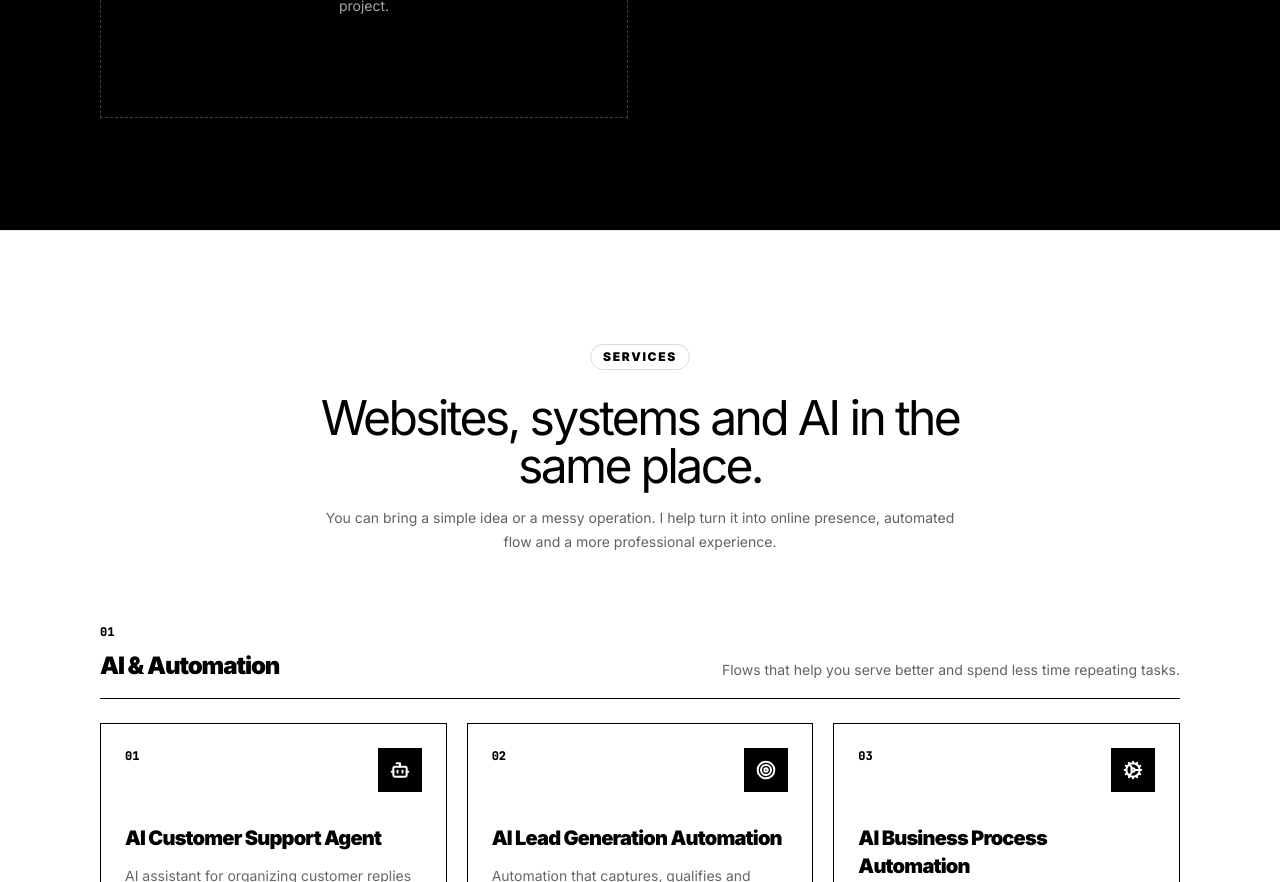
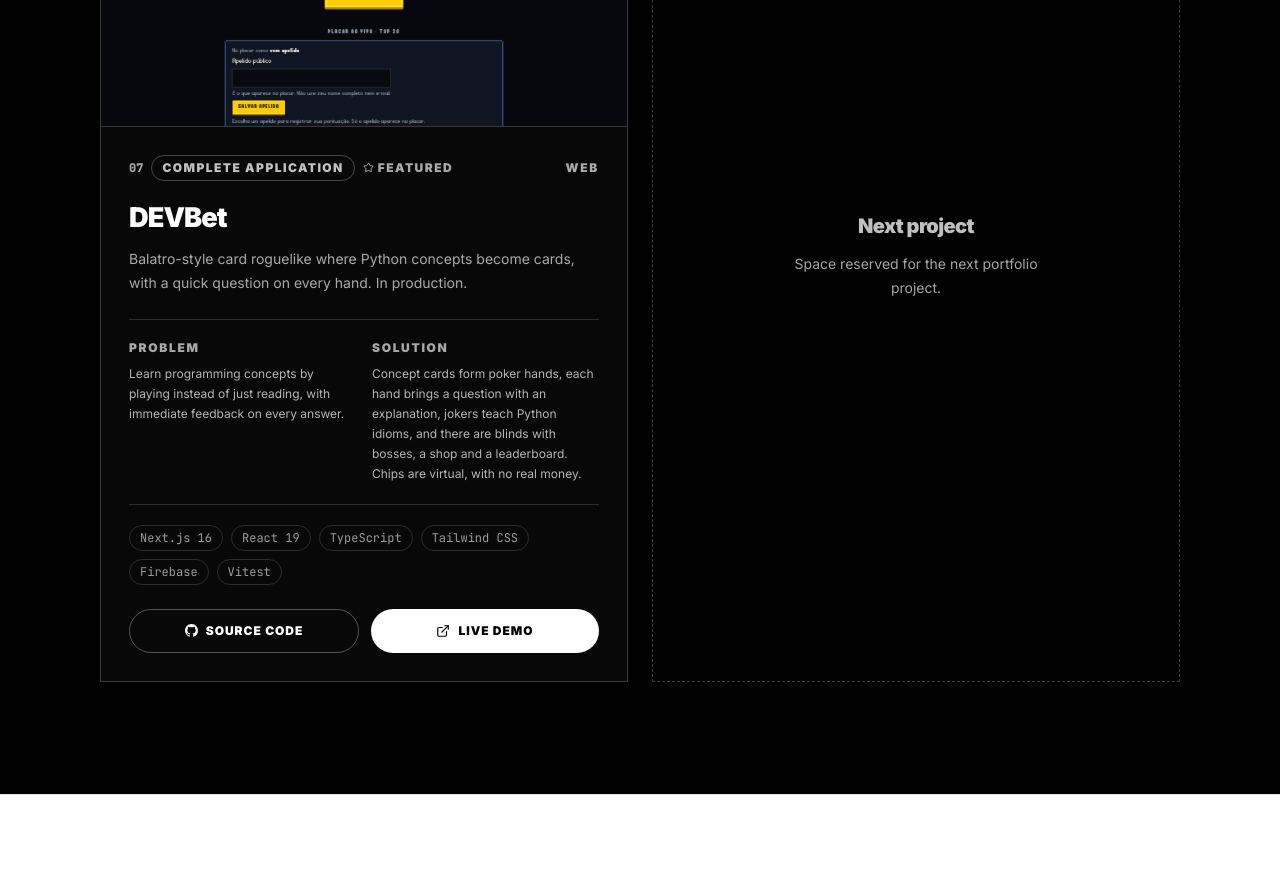
Before and after one commit to LipDev-sudo/Portifolio, a Next.js app: page / in a window 1280 px wide. Shown: the part 6440-7322 px from the top of the page. Built offline with nearby package versions, Linux system fonts and the light colour scheme; no server answers.

Commit message:
feat: adiciona o DEVBet ao portfólio (#11)

```diff
--- a/src/data/projects.ts
+++ b/src/data/projects.ts
@@ -151,6 +151,31 @@
     status: "complete",
   },
   {
+    id: "devbet",
+    title: "DEVBet",
+    title_en: "DEVBet",
+    description:
+      "Roguelike de cartas no estilo Balatro em que conceitos de Python viram cartas, com perguntas rápidas a cada mão. Em produção.",
+    description_en:
+      "Balatro-style card roguelike where Python concepts become cards, with a quick question on every hand. In production.",
+    problem:
+      "Aprender conceitos de programação jogando, em vez de apenas lendo, com feedback imediato a cada resposta.",
+    problem_en:
+      "Learn programming concepts by playing instead of just reading, with immediate feedback on every answer.",
+    solution:
+      "Cartas de conceitos formam mãos de pôquer, cada mão traz uma pergunta com explicação, jokers ensinam idiomas de Python, e há blinds com bosses, loja e placar de líderes. As fichas são virtuais, sem dinheiro real.",
+    solution_en:
+      "Concept cards form poker hands, each hand brings a question with an explanation, jokers teach Python idioms, and there are blinds with bosses, a shop and a leaderboard. Chips are virtual, with no real money.",
+    techs: ["Next.js 16", "React 19", "TypeScript", "Tailwind CSS", "Firebase", "Vitest"],
+    imageUrl: "/images/devbet-desktop.png",
+    githubUrl: "https://github.com/LipDev-sudo/DevBet",
+    liveUrl: "https://dev-bet-seven.vercel.app/",
+    order: 8,
+    category: "web",
+    featured: true,
+    status: "complete",
+  },
+  {
     id: "fashion-store",
     title: "Loja Virtual de Moda",
     title_en: "Fashion E-commerce Store",
@@ -170,7 +195,7 @@
     imageUrl: "/images/loja_virtual.png",
     githubUrl: "https://github.com/LipDev-sudo/loja-virtual-de-moda",
     liveUrl: "https://loja-virtual-de-moda.vercel.app/",
-    order: 8,
+    order: 9,
     category: "web",
     status: "prototype",
   },
@@ -192,7 +217,7 @@
       "Portfolio-embedded game with Zustand state, animations and Web Audio API sound effects.",
     techs: ["React 19", "TypeScript", "Zustand", "Framer Motion", "Web Audio API"],
     githubUrl: "https://github.com/LipDev-sudo/Portifolio",
-    order: 9,
+    order: 10,
     category: "web",
     status: "functional-demo",
     playable: true,
@@ -215,7 +240,7 @@
       "Resolves the domain, tests the TCP port with latency measurement, validates input and writes the report. Accepts arguments and JSON output, with exit codes and tests run by GitHub Actions.",
     techs: ["Python", "socket", "unittest", "GitHub Actions"],
     githubUrl: "https://github.com/LipDev-sudo/Netcheck",
-    order: 10,
+    order: 11,
     category: "tools",
     status: "working-tool",
   },
@@ -237,7 +262,7 @@
       "Ticket creation with category and priority, listing by status, lookup by ID and status updates, with validation, subcommands and 30 automated tests.",
     techs: ["Python", "SQLite", "unittest"],
     githubUrl: "https://github.com/LipDev-sudo/helpdesk-lite",
-    order: 11,
+    order: 12,
     category: "tools",
     status: "working-tool",
   },
```
Also changed, not shown: public/images/devbet-desktop.png (added), 1 other file (tests, documents, lock files or other folders).
